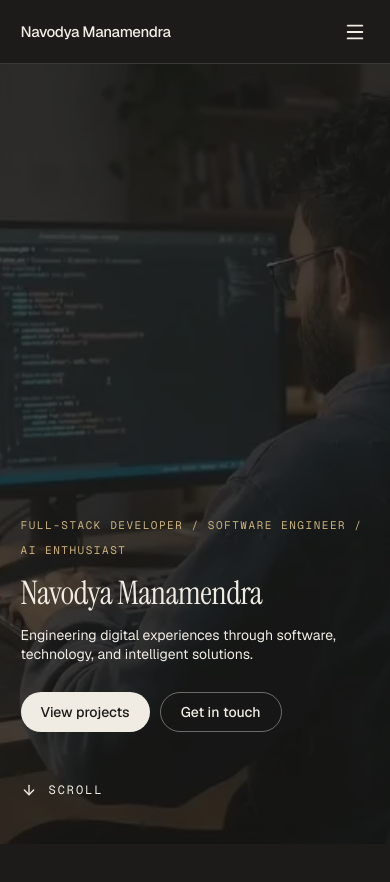
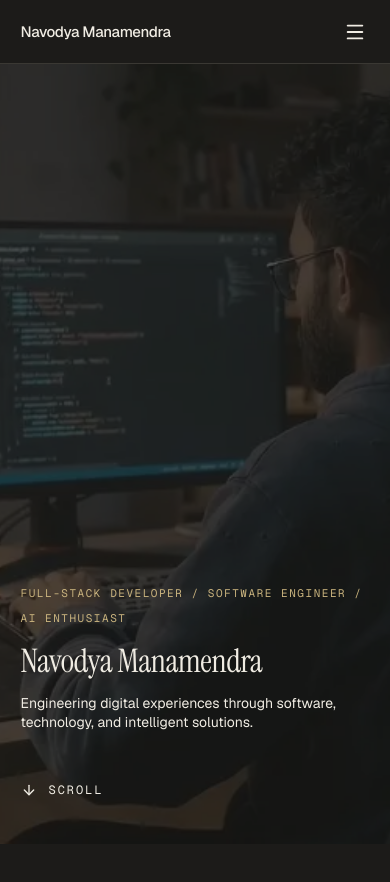
Before and after one commit to manamendraJN/new_portfolio, a Next.js app: page / in a window 390 px wide. Shown: the top 882 px of the page. Built offline with nearby package versions, Linux system fonts and the light colour scheme.

Commit message:
Hero: remove the View projects and Get in touch buttons
Also removes their now-unused config (heroContent.ctas).

```diff
--- a/src/components/sections/Hero.tsx
+++ b/src/components/sections/Hero.tsx
@@ -1,7 +1,7 @@
 import { ArrowDown } from "lucide-react";
 import type { CSSProperties } from "react";
 import { FrameSequence } from "@/components/motion";
-import { Button, Container, Heading, Label, Section } from "@/components/ui";
+import { Container, Heading, Label, Section } from "@/components/ui";
 import { site } from "@/content/site";
 
 /**
@@ -11,7 +11,7 @@ import { site } from "@/content/site";
 export function Hero() {
   const meta = site.sections.find((s) => s.id === "hero");
   if (!meta) return null;
-  const { ctas, scrollLabel } = site.heroContent;
+  const { scrollLabel } = site.heroContent;
 
   return (
     <Section
@@ -39,18 +39,6 @@ export function Hero() {
             <p className="mt-4 max-w-[40ch] text-sm leading-snug text-fg md:ml-auto md:text-base">
               {site.intro}
             </p>
-            <div className="mt-7 flex flex-wrap gap-2.5 md:justify-end">
-              {ctas.map((cta) => (
-                <Button
-                  key={cta.href}
-                  href={cta.href}
-                  variant={cta.variant}
-                  className="min-h-10! px-5! text-sm!"
-                >
-                  {cta.label}
-                </Button>
-              ))}
-            </div>
           </div>
 
           <a
--- a/src/content/site.ts
+++ b/src/content/site.ts
@@ -55,10 +55,6 @@ export const site: SiteConfig = {
     pinViewportHeights: 2.5,
   },
   heroContent: {
-    ctas: [
-      { label: "View projects", href: "#projects", variant: "primary" },
-      { label: "Get in touch", href: "#contact", variant: "secondary" },
-    ],
     scrollLabel: "Scroll",
   },
   contactContent: {
--- a/src/lib/types.ts
+++ b/src/lib/types.ts
@@ -35,7 +35,6 @@ export interface HeroFrameConfig {
 }
 
 export interface HeroContent {
-  ctas: Array<{ label: string; href: string; variant: "primary" | "secondary" }>;
   scrollLabel: string;
 }
 
```
